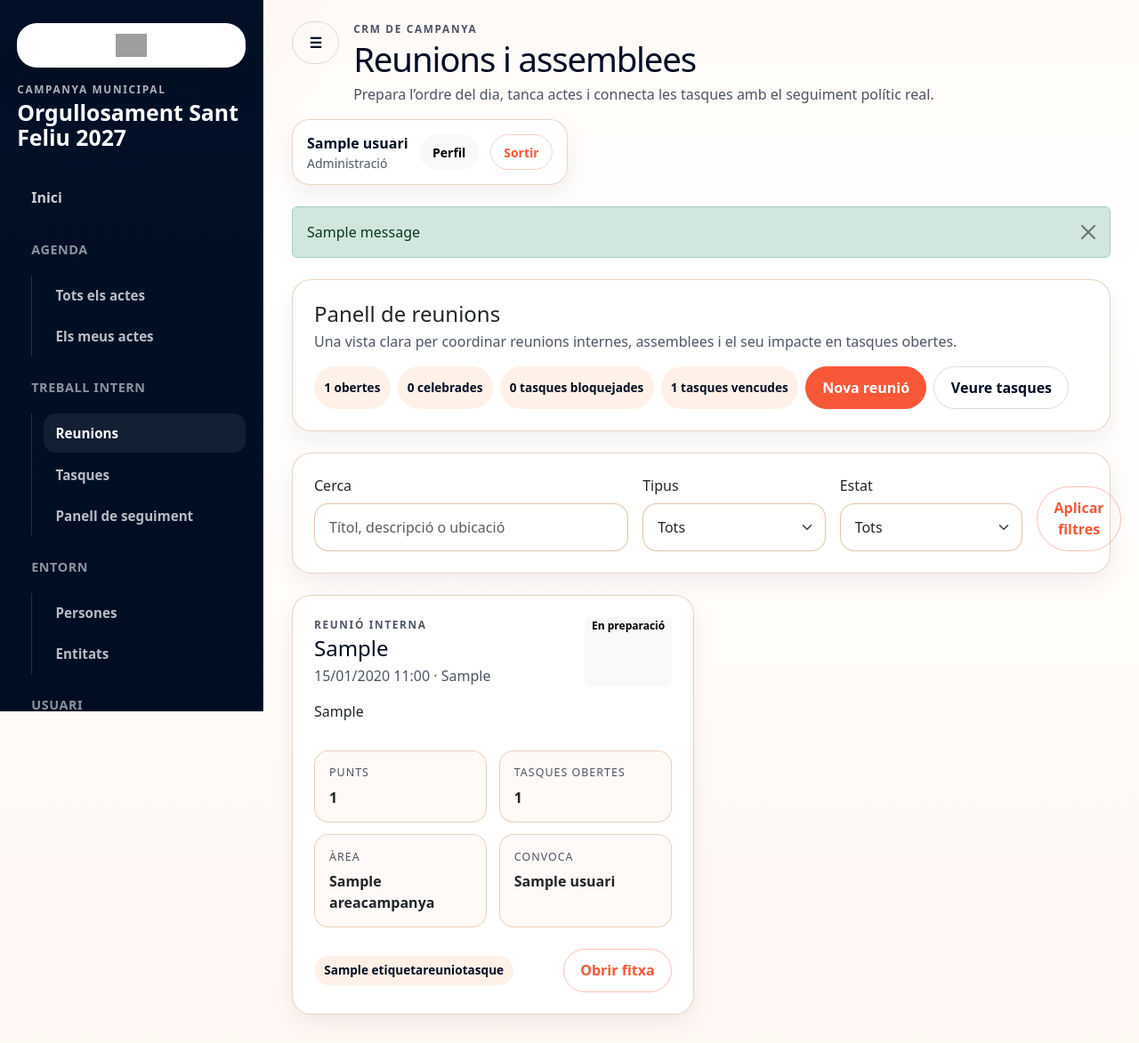
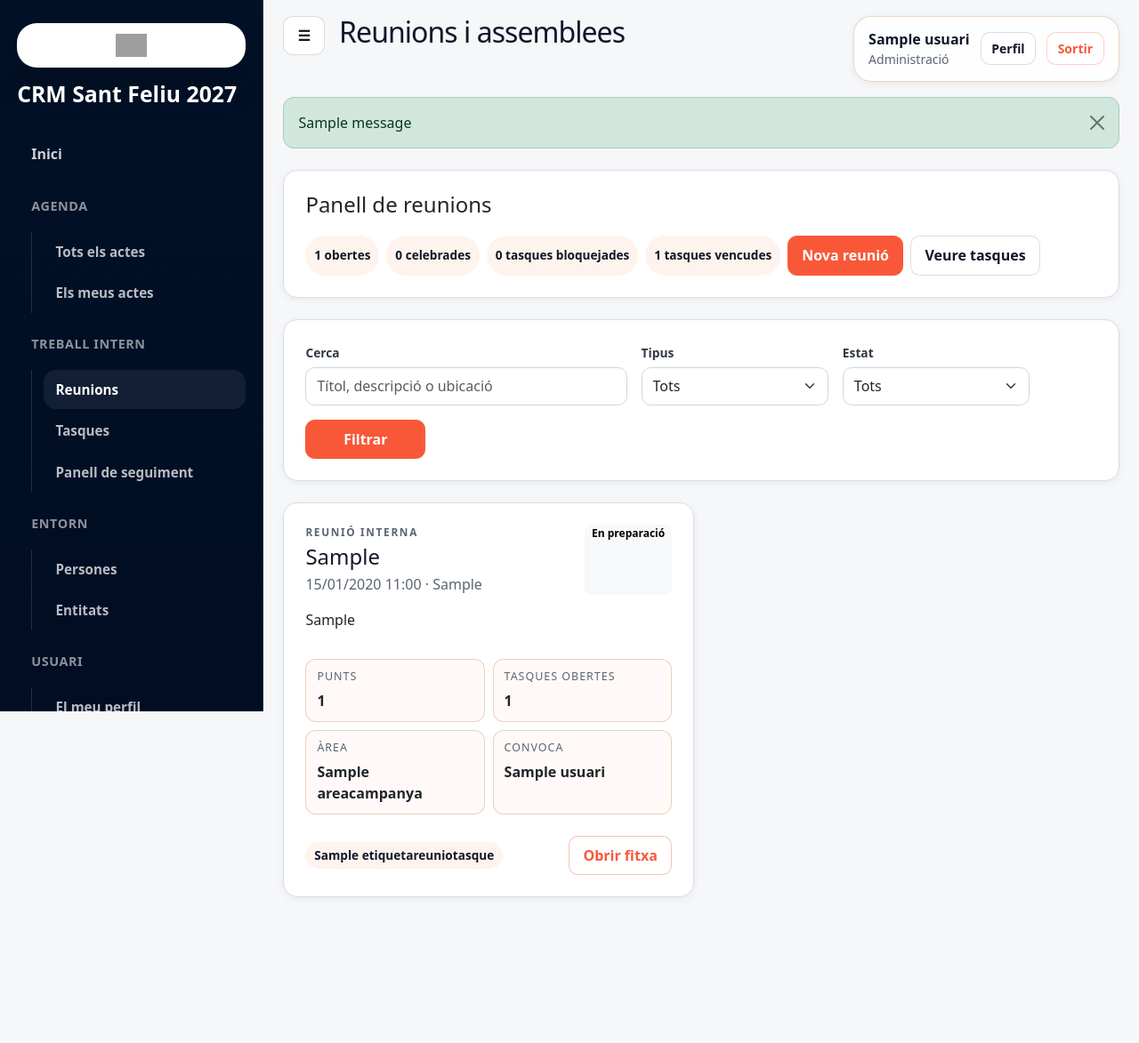
Before and after one commit to aitorivera11/crm-esquerrasantfeliu, a Django app: page /reunions/ in a window 1280 px wide. Shown: the whole page at 89% size. After the commit the page ends 1009 px from the top, so only its background shows below. Run offline with Django 5.2, Linux system fonts and the light colour scheme; a user stored in the database is signed in; tables that the repository leaves empty hold one stand-in row (values such as "Sample post"); one stand-in notice (Sample message) is shown; some libraries are stand-ins or nearby versions; grey boxes are pictures that could not be loaded.

Commit message:
Refina UI global y reduce ruido textual en vistas clave

```diff
--- a/static/css/app.css
+++ b/static/css/app.css
@@ -1103,3 +1103,143 @@ textarea.form-control { min-height: 120px; }
         padding-inline: .55rem;
     }
 }
+
+/* --- UI cleanup 2026-04 --- */
+:root {
+    --bg: #f6f7f9;
+    --card: #ffffff;
+    --text: #0f172a;
+    --muted: #5b6473;
+    --border: #d9dde5;
+    --accent: #f95838;
+    --accent-soft: #fff3ee;
+    --deep: #111827;
+    --radius-md: .75rem;
+    --radius-lg: 1rem;
+    --shadow-sm: 0 2px 10px rgba(15, 23, 42, 0.06);
+}
+
+body {
+    background: var(--bg);
+    color: var(--text);
+}
+
+.app-header { padding: 1.1rem 1.4rem 0; }
+.app-content { padding: 1.1rem 1.4rem 1.4rem; }
+.page-title { font-size: clamp(1.55rem, 2.5vw, 2.2rem); line-height: 1.15; }
+.page-subtitle { margin-top: .25rem; font-size: .96rem; color: var(--muted); }
+
+.card-panel, .stat-card, .soft-panel, .hero-panel {
+    border-radius: var(--radius-lg);
+    border: 1px solid var(--border);
+    box-shadow: var(--shadow-sm);
+    background: var(--card);
+}
+
+.btn {
+    border-radius: .65rem;
+    font-weight: 600;
+    padding: .58rem .95rem;
+}
+.btn-sm { padding: .42rem .72rem; }
+.btn-primary {
+    background: var(--accent);
+    border-color: var(--accent);
+}
+.btn-primary:hover,
+.btn-primary:focus-visible {
+    background: #df492b;
+    border-color: #df492b;
+}
+.btn-outline-primary,
+.btn-outline-secondary,
+.btn-outline-dark,
+.btn-outline-danger {
+    background: #fff;
+}
+
+.form-label {
+    font-size: .86rem;
+    font-weight: 700;
+    color: #303845;
+    margin-bottom: .35rem;
+}
+.form-control, .form-select {
+    border-radius: .65rem;
+    border: 1px solid #cfd5df;
+    min-height: 2.55rem;
+    padding: .52rem .75rem;
+}
+.form-control:focus, .form-select:focus {
+    border-color: #e98a76;
+    box-shadow: 0 0 0 .2rem rgba(249, 88, 56, 0.12);
+}
+.form-text { color: var(--muted); font-size: .82rem; }
+
+/* Unified checkboxes + toggles */
+input[type="checkbox"] {
+    width: 1.05rem;
+    height: 1.05rem;
+    margin-top: .1rem;
+    accent-color: var(--accent);
+}
+
+.segment-option {
+    border-radius: .75rem;
+    padding: .7rem .8rem;
+}
+.segment-option:has(input:checked) {
+    border-color: rgba(249, 88, 56, .5);
+    box-shadow: 0 0 0 .15rem rgba(249, 88, 56, .08);
+    background: #fff7f3;
+}
+
+.agenda-toggle {
+    align-items: center;
+    gap: .8rem;
+    padding: .7rem .85rem;
+    border-radius: .75rem;
+    background: #fff;
+    border: 1px solid var(--border);
+}
+.agenda-toggle__content {
+    display: flex;
+    align-items: center;
+    font-weight: 600;
+    color: #1f2937;
+    min-height: 1.25rem;
+}
+.agenda-toggle__content small { display: none; }
+.agenda-toggle__control {
+    width: 2.4rem;
+    height: 1.4rem;
+    background: #b8c0cd;
+}
+.agenda-toggle__control::after {
+    width: 1.05rem;
+    height: 1.05rem;
+    top: .17rem;
+    left: .17rem;
+}
+.agenda-toggle input:checked + .agenda-toggle__control::after {
+    transform: translateX(.95rem);
+}
+
+.alert {
+    border-radius: .75rem;
+    border-width: 1px;
+}
+.badge { font-weight: 700; }
+.info-chip { font-weight: 700; padding: .3rem .62rem; border-radius: 999px; }
+
+.section-heading { margin-bottom: .75rem; }
+.meta-grid { gap: .55rem; }
+.meta-card { border-radius: .75rem; padding: .65rem .75rem; }
+
+.empty-state { max-width: 760px; margin: 0 auto; }
+
+@media (max-width: 767.98px) {
+    .app-header, .app-content { padding-left: .85rem; padding-right: .85rem; }
+    .card-panel { border-radius: .85rem; }
+    .btn { width: auto; }
+}
--- a/templates/base.html
+++ b/templates/base.html
@@ -33,8 +33,7 @@
                 <a href="{% url 'core:home' %}" class="brand-hero-link">
                     <img class="brand-logo brand-logo-lg" src="https://www.esquerra.cat/wp-content/uploads/erc-logo.png" alt="Logo Esquerra Republicana">
                     <div>
-                        <p class="eyebrow mb-1">Campanya municipal</p>
-                        <span class="brand-link">Orgullosament Sant Feliu 2027</span>
+                        <span class="brand-link">CRM Sant Feliu 2027</span>
                     </div>
                 </a>
 
@@ -53,9 +52,8 @@
                         x-text="sidebarCollapsed ? '☰' : '☰'">
                 </button>
                 <div>
-                    <p class="eyebrow mb-1">CRM de campanya</p>
-                    <h1 class="page-title mb-2">{% block page_title %}Panell de control{% endblock %}</h1>
-                    {% block page_intro %}<p class="page-subtitle mb-0">Coordinació clara i ràpida.</p>{% endblock %}
+                    <h1 class="page-title mb-1">{% block page_title %}Panell de control{% endblock %}</h1>
+                    {% block page_intro %}{% endblock %}
                 </div>
             </div>
             <div class="header-user card-shadow-sm d-none d-md-flex">
@@ -63,7 +61,7 @@
                     <strong>{{ request.user.nom_complet|default:request.user.username }}</strong>
                     <div class="text-muted small">{{ request.user.get_rol_display }}</div>
                 </div>
-                <a class="btn btn-sm btn-light" href="{% url 'usuaris:perfil' %}">Perfil</a>
+                <a class="btn btn-sm btn-outline-secondary" href="{% url 'usuaris:perfil' %}">Perfil</a>
                 <form method="post" action="{% url 'logout' %}">{% csrf_token %}<button class="btn btn-sm btn-outline-danger">Sortir</button></form>
             </div>
         </header>
--- a/templates/components/empty_state.html
+++ b/templates/components/empty_state.html
@@ -1,6 +1,6 @@
-<div class="empty-state card card-panel text-center p-5">
+<div class="empty-state card card-panel text-center p-4 p-md-5">
     <div class="empty-state-icon mb-3">{{ icon|default:'•' }}</div>
     <h3 class="h5">{{ title }}</h3>
-    <p class="text-muted mb-3">{{ message }}</p>
+    {% if message %}<p class="text-muted mb-3">{{ message }}</p>{% endif %}
     {% if action_url and action_label %}<a href="{{ action_url }}" class="btn btn-primary">{{ action_label }}</a>{% endif %}
 </div>
--- a/templates/components/form_fields.html
+++ b/templates/components/form_fields.html
@@ -3,8 +3,7 @@
 <div class="mb-3 form-grid__item {% if field.field.widget.input_type == 'checkbox' or field.field.widget.allow_multiple_selected or field.field.widget.attrs.rows %}form-grid__item--full{% endif %}">
     <label class="form-label" for="{{ field.id_for_label }}">{{ field.label }}</label>
     {{ field }}
-    {% if field.help_text %}<div class="form-text">{{ field.help_text }}</div>{% endif %}
-    {% for error in field.errors %}<div class="invalid-feedback d-block">{{ error }}</div>{% endfor %}
+        {% for error in field.errors %}<div class="invalid-feedback d-block">{{ error }}</div>{% endfor %}
 </div>
 {% endfor %}
 </div>
--- a/templates/reunions/reunio_list.html
+++ b/templates/reunions/reunio_list.html
@@ -1,13 +1,12 @@
 {% extends 'base.html' %}
 {% block title %}Reunions{% endblock %}
 {% block page_title %}Reunions i assemblees{% endblock %}
-{% block page_intro %}<p class="page-subtitle mb-0">Prepara l’ordre del dia, tanca actes i connecta les tasques amb el seguiment polític real.</p>{% endblock %}
+{% block page_intro %}{% endblock %}
 {% block content %}
 <section class="card card-panel mb-4 p-4">
     <div class="d-flex justify-content-between align-items-center gap-3 flex-wrap">
         <div>
             <h2 class="h4 mb-1">Panell de reunions</h2>
-            <p class="text-muted mb-0">Una vista clara per coordinar reunions internes, assemblees i el seu impacte en tasques obertes.</p>
         </div>
         <div class="d-flex gap-2 flex-wrap">
             <span class="info-chip">{{ reunions_obertes }} obertes</span>
@@ -40,7 +39,7 @@
                 {% for value, label in estat_options %}<option value="{{ value }}" {% if current_filters.estat == value %}selected{% endif %}>{{ label }}</option>{% endfor %}
             </select>
         </div>
-        <div class="col-12 col-md-1 d-grid"><button class="btn btn-outline-primary" type="submit">Aplicar filtres</button></div>
+        <div class="col-12 col-md-2 d-grid"><button class="btn btn-primary" type="submit">Filtrar</button></div>
     </form>
 </section>
 
```
Also changed, not shown: templates/agenda/acte_list.html (+3 -7 lines), templates/core/dashboard.html (+1 -7 lines).
